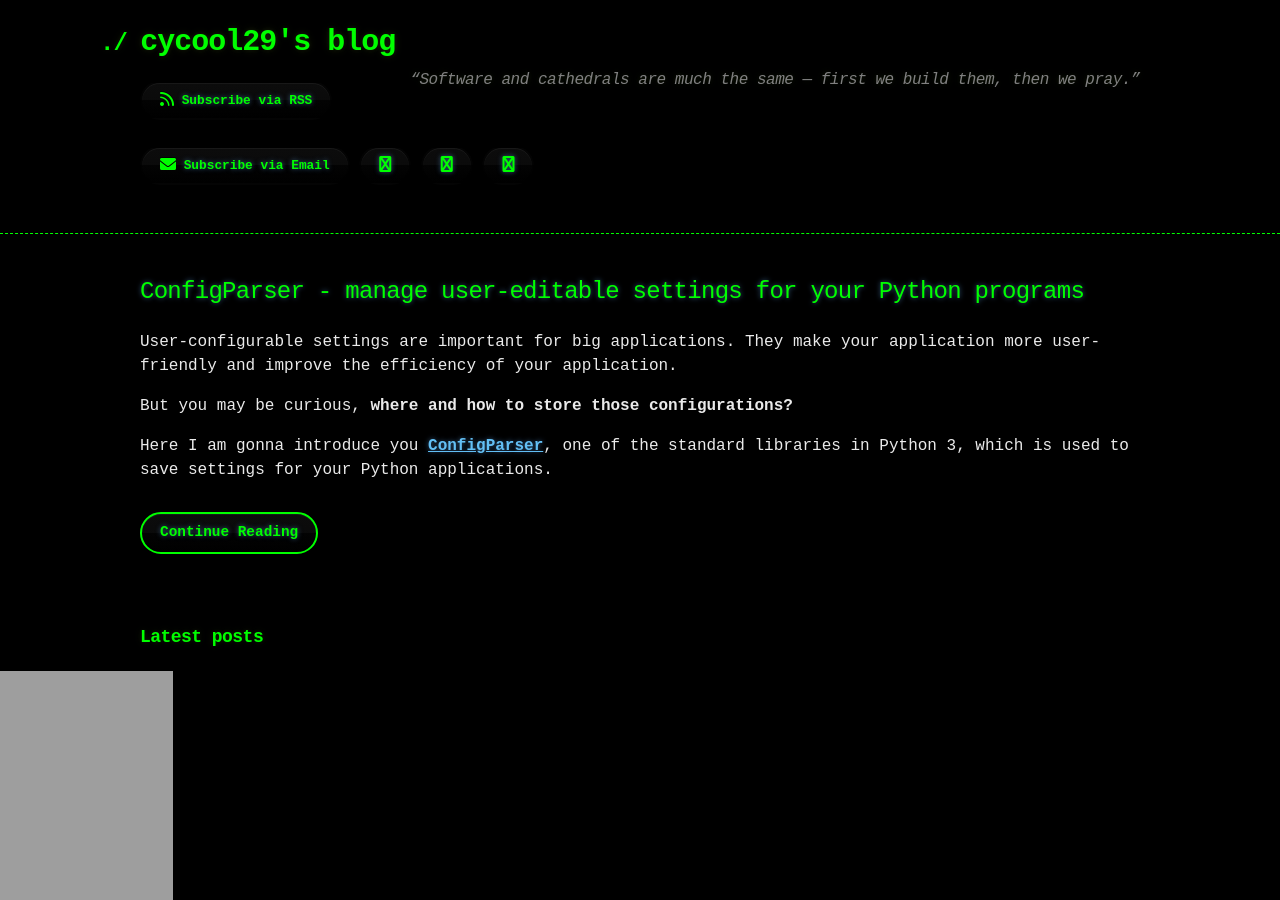
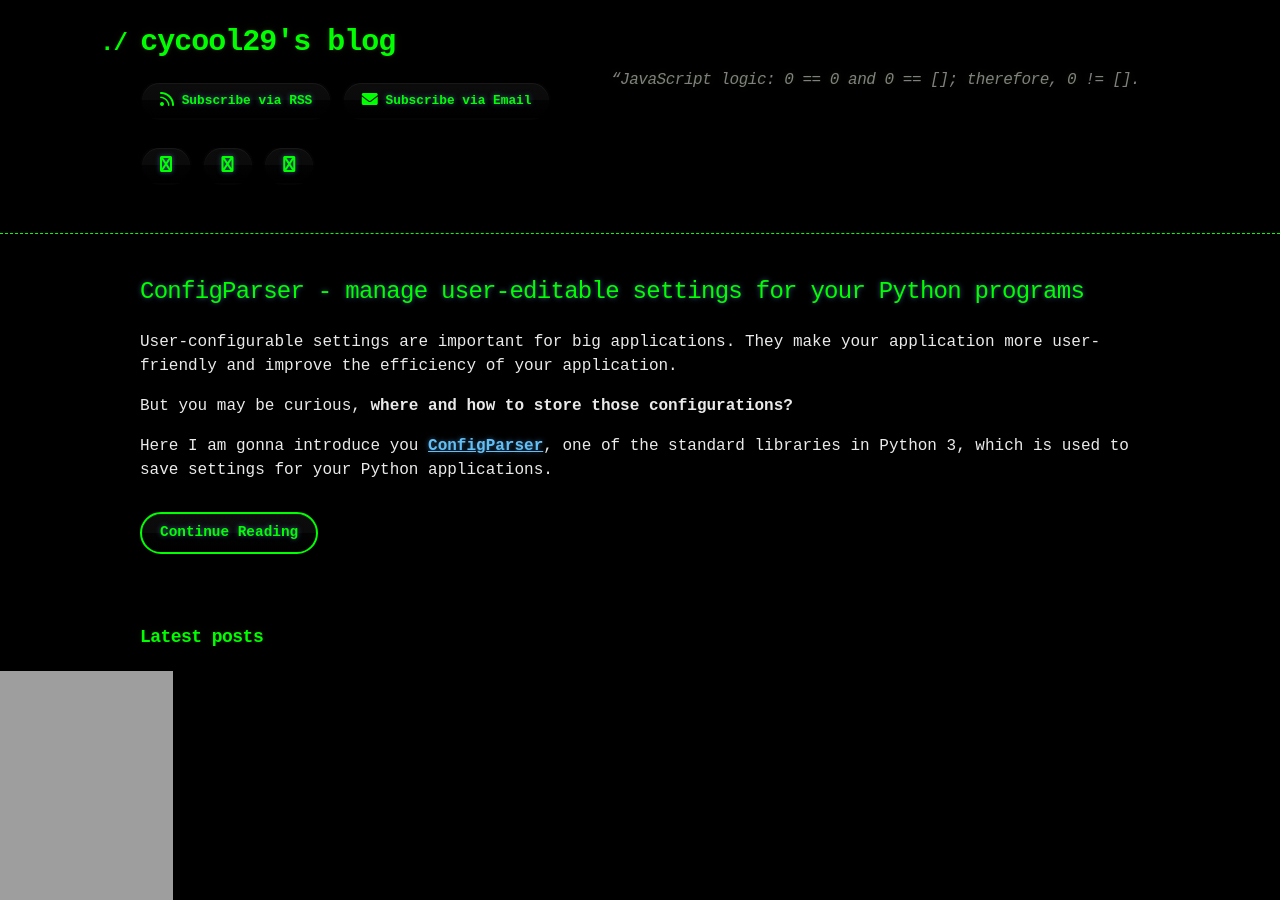
Before and after one commit to cycool29/cycool29.github.io, a Jekyll site: the page built from index.md, in a window 1280 px wide and 900 px high. Built offline with Jekyll 4.4.1, drawn with Linux system fonts in a browser that asks for light colours; a style sheet for code colours, icons or effects is not loaded.

Commit message:
Update quotes

```diff
--- a/_config.yml
+++ b/_config.yml
@@ -1,5 +1,5 @@
 title: cycool29's blog
-description: "“Software and cathedrals are much the same — first we build them, then we pray.” "
+description: "“JavaScript logic: 0 == 0 and 0 == []; therefore, 0 != []. "
 bio: A high school student. Intermediate in Python, Git, Bash. Learning JavaScript. He/Him. "
 author: cycool29
 url: https://cycool29.github.io
```
